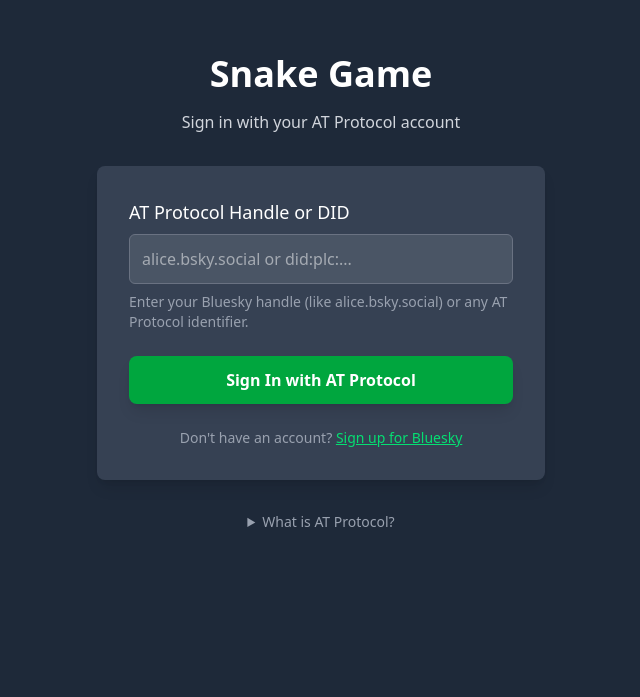
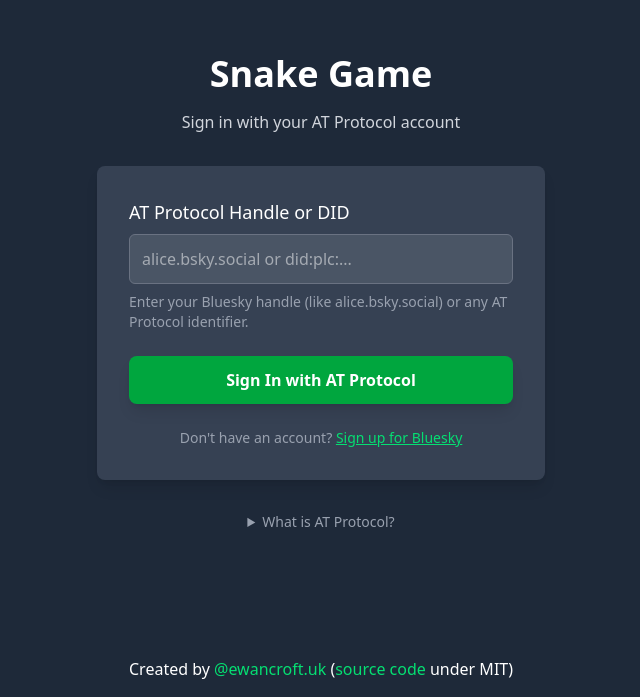
Before and after one commit to ewanc26/atproto-snake, a SvelteKit app: page /login in a window 1280 px wide. Shown: the part 103-800 px from the top of the page, without its empty margins (319-959 px from the left). Built offline with nearby package versions, Linux system fonts and the light colour scheme.

Commit message:
feat(layout): add footer with creator attribution and source link

```diff
--- a/src/routes/+layout.svelte
+++ b/src/routes/+layout.svelte
@@ -27,3 +27,7 @@
 <SEO {title} {description} {keywords} />
 
 <slot />
+
+<footer class="fixed bottom-0 left-0 w-full bg-gray-800 text-white py-4 text-center z-10">
+    <p>Created by <a href="https://bsky.app/profile/did:plc:ofrbh253gwicbkc5nktqepol" class="text-green-400 hover:underline">@ewancroft.uk</a> (<a href="https://github.com/ewanc26/atproto-snake" target="_blank" rel="noopener noreferrer" class="text-green-400 hover:underline">source code</a> under MIT)</p>
+</footer>
```
